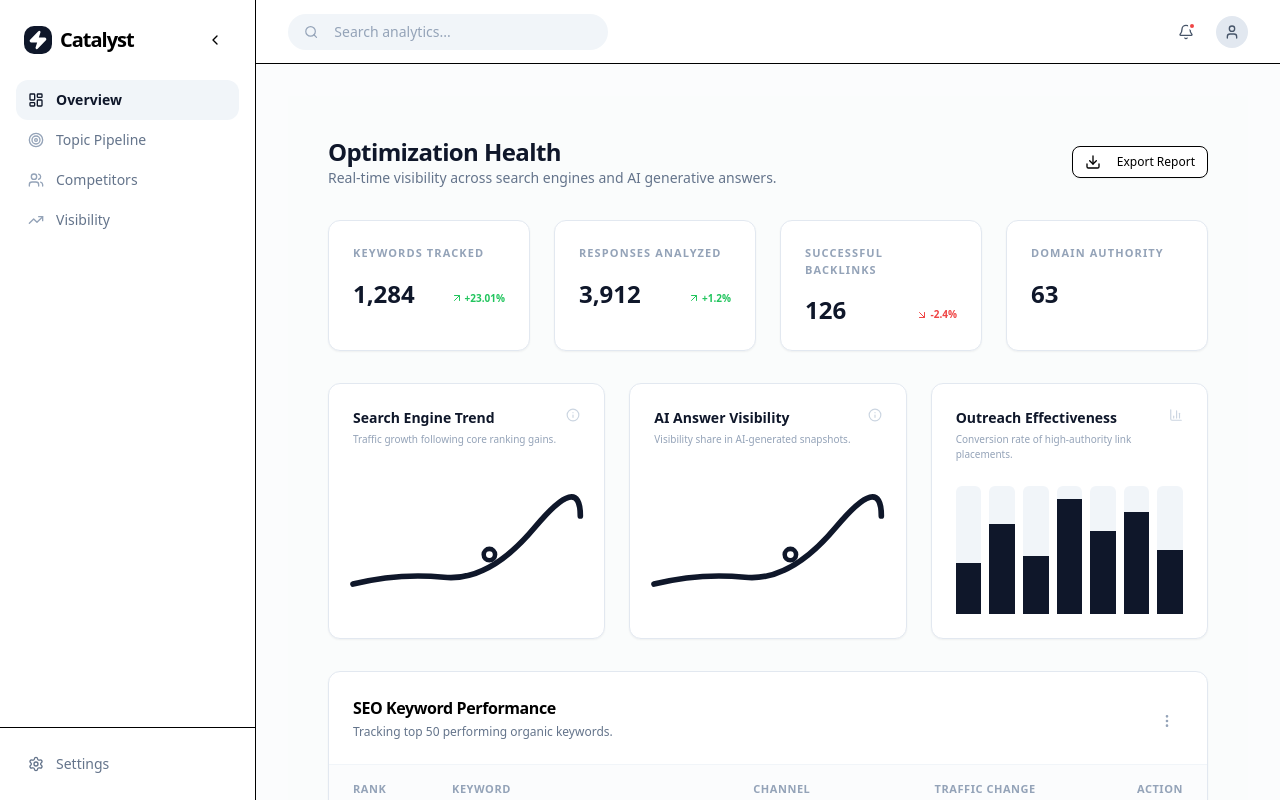
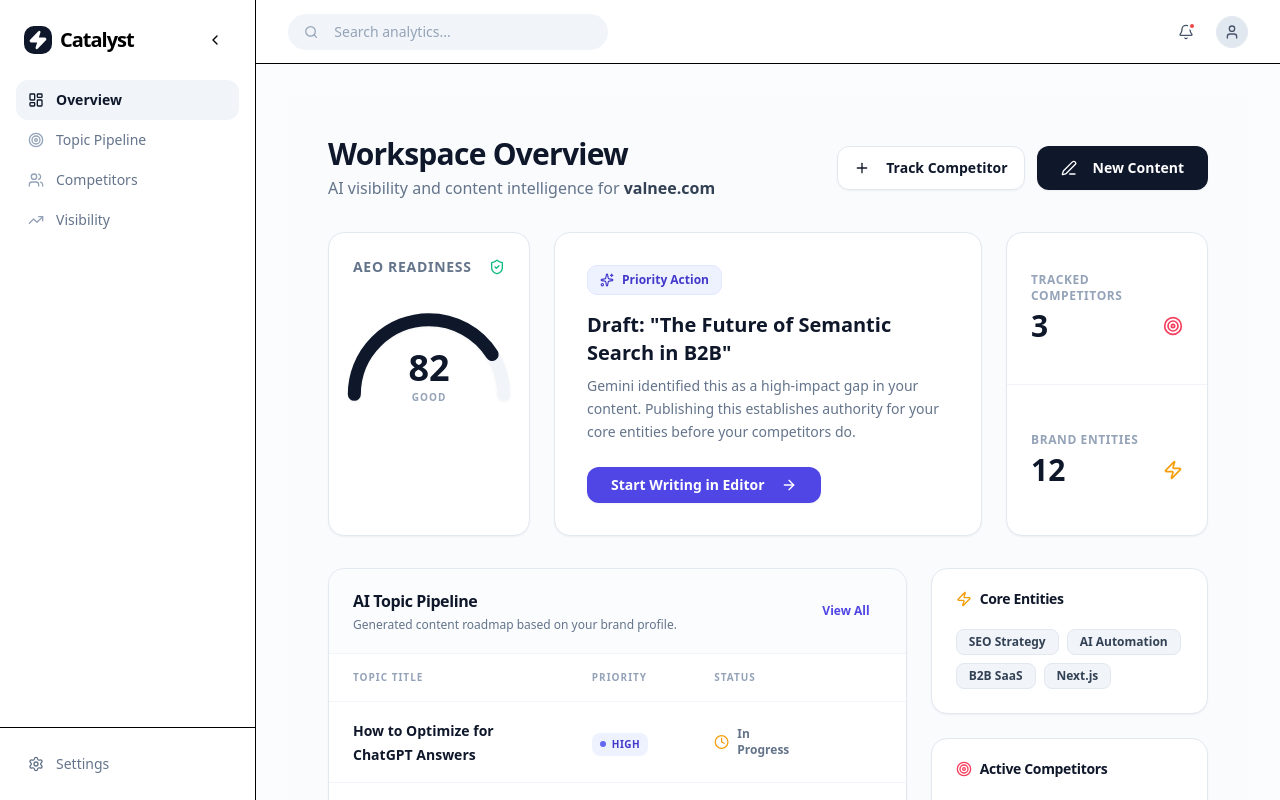
Before and after one commit to Ramanpreet05k/SEO-Catalyst, a Next.js app: page /dashboard in a window 1280 px wide. Built offline with nearby package versions, Linux system fonts and the light colour scheme.

Commit message:
onboarding complete

```diff
--- a/app/dashboard/page.tsx
+++ b/app/dashboard/page.tsx
@@ -2,190 +2,259 @@
 
 import React from "react";
 import {
-  ArrowUpRight,
-  ArrowDownRight,
-  MoreVertical,
-  Info,
-  Download,
-  Search,
+  Sparkles,
+  PenLine,
+  Target,
+  ArrowRight,
+  ShieldCheck,
   Zap,
-  BarChart3
+  CheckCircle2,
+  Clock,
+  MoreHorizontal,
+  Plus
 } from "lucide-react";
+import { Button } from "@/components/ui/button";
 import { Card, CardContent, CardHeader, CardTitle } from "@/components/ui/card";
-import { Button } from "@/components/ui/button";
-import { cn } from "@/lib/utils";
 
-// --- HELPERS & TYPES ---
+export default function ProfessionalDashboard() {
+  // Mock score for the meter (82 out of 100)
+  const aeoScore = 82;
+  // Circumference of the SVG semi-circle arc (pi * radius of 80)
+  const arcLength = 251.2;
+  const arcOffset = arcLength * (1 - aeoScore / 100);
 
-interface MetricProps {
-  label: string;
-  value: string;
-  trend?: string;
-  isUp?: boolean;
-}
+  return (
+    <div className="min-h-screen bg-slate-50/50 p-6 md:p-10 font-sans text-slate-900">
+      <div className="max-w-7xl mx-auto space-y-8">
 
-const TrendBadge = ({ trend, isUp }: { trend: string; isUp: boolean }) => (
-  <span className={cn(
-    "text-[10px] font-bold flex items-center mb-1",
-    isUp ? "text-green-500" : "text-red-500"
-  )}>
-    {isUp ? <ArrowUpRight className="w-3 h-3 mr-0.5" /> : <ArrowDownRight className="w-3 h-3 mr-0.5" />}
-    {trend}
-  </span>
-);
-
-// --- MAIN COMPONENT ---
-
-export default function AdvancedDashboard() {
-  return (
-    <div className="p-6 lg:p-10 space-y-8 animate-in fade-in duration-700 bg-slate-50/30 min-h-screen">
         {/* --- HEADER --- */}
         <header className="flex flex-col md:flex-row md:items-center justify-between gap-4">
           <div>
-          <h1 className="text-2xl font-bold tracking-tight text-slate-900">Optimization Health</h1>
-          <p className="text-sm text-slate-500">Real-time visibility across search engines and AI generative answers.</p>
+            <h1 className="text-3xl font-extrabold tracking-tight text-slate-900">
+              Workspace Overview
+            </h1>
+            <p className="text-slate-500 mt-1">
+              AI visibility and content intelligence for <span className="font-semibold text-slate-700">valnee.com</span>
+            </p>
           </div>
-        <div className="flex gap-2">
-          <Button variant="outline" size="sm" className="bg-white">
-            <Download className="w-4 h-4 mr-2" /> Export Report
+          <div className="flex gap-3">
+            <Button variant="outline" className="bg-white rounded-xl h-11 border-slate-200 font-bold shadow-sm">
+              <Plus className="w-4 h-4 mr-2" /> Track Competitor
+            </Button>
+            <Button className="bg-slate-900 hover:bg-slate-800 text-white rounded-xl h-11 px-6 font-bold shadow-sm">
+              <PenLine className="w-4 h-4 mr-2" /> New Content
             </Button>
           </div>
         </header>
 
-      {/* --- TOP STATS CARDS --- */}
-      <div className="grid grid-cols-1 sm:grid-cols-2 lg:grid-cols-4 gap-6">
-        <MetricCard label="Keywords Tracked" value="1,284" trend="+23.01%" isUp={true} />
-        <MetricCard label="Responses Analyzed" value="3,912" trend="+1.2%" isUp={true} />
-        <MetricCard label="Successful Backlinks" value="126" trend="-2.4%" isUp={false} />
-        <MetricCard label="Domain Authority" value="63" />
+        {/* --- TOP ROW: METER & ACTION --- */}
+        <div className="grid grid-cols-1 md:grid-cols-12 gap-6">
+
+          {/* 1. AEO METER GAUGE */}
+          <Card className="md:col-span-4 lg:col-span-3 border-slate-200 shadow-sm rounded-2xl bg-white">
+            <CardHeader className="pb-2">
+              <div className="flex items-center justify-between">
+                <CardTitle className="text-sm font-bold uppercase tracking-wider text-slate-500">
+                  AEO Readiness
+                </CardTitle>
+                <ShieldCheck className="w-4 h-4 text-emerald-500" />
+              </div>
+            </CardHeader>
+            <CardContent className="flex flex-col items-center pt-4">
+              {/* Custom SVG Meter */}
+              <div className="relative w-48 h-28 flex justify-center overflow-hidden">
+                <svg viewBox="0 0 200 120" className="w-full h-full drop-shadow-sm">
+                  {/* Background Track */}
+                  <path
+                    d="M 20 100 A 80 80 0 0 1 180 100"
+                    fill="none"
+                    stroke="#f1f5f9"
+                    strokeWidth="14"
+                    strokeLinecap="round"
+                  />
+                  {/* Dynamic Score Track */}
+                  <path
+                    d="M 20 100 A 80 80 0 0 1 180 100"
+                    fill="none"
+                    stroke="#0f172a"
+                    strokeWidth="14"
+                    strokeLinecap="round"
+                    strokeDasharray={arcLength}
+                    strokeDashoffset={arcOffset}
+                    className="transition-all duration-1000 ease-out"
+                  />
+                </svg>
+                {/* Score Number in Center */}
+                <div className="absolute bottom-2 flex flex-col items-center">
+                  <span className="text-4xl font-black text-slate-900 leading-none">{aeoScore}</span>
+                  <span className="text-[10px] font-bold text-slate-400 uppercase tracking-widest mt-1">Good</span>
+                </div>
+              </div>
+            </CardContent>
+          </Card>
+
+          {/* 2. NEXT BEST ACTION (Main Focus) */}
+          <Card className="md:col-span-8 lg:col-span-6 border-slate-200 shadow-sm rounded-2xl bg-white flex flex-col justify-center">
+            <CardContent className="p-8 flex flex-col justify-center h-full">
+              <div className="inline-flex items-center gap-2 px-3 py-1.5 rounded-lg bg-indigo-50 text-indigo-700 text-xs font-bold w-fit mb-4 border border-indigo-100">
+                <Sparkles className="w-3.5 h-3.5" /> Priority Action
+              </div>
+              <h2 className="text-xl font-bold text-slate-900 mb-2">
+                Draft: "The Future of Semantic Search in B2B"
+              </h2>
+              <p className="text-slate-500 text-sm leading-relaxed max-w-lg mb-6">
+                Gemini identified this as a high-impact gap in your content. Publishing this establishes authority for your core entities before your competitors do.
+              </p>
+              <Button className="w-fit bg-indigo-600 hover:bg-indigo-700 text-white rounded-xl font-bold px-6 shadow-sm">
+                Start Writing in Editor <ArrowRight className="w-4 h-4 ml-2" />
+              </Button>
+            </CardContent>
+          </Card>
+
+          {/* 3. QUICK STATS */}
+          <Card className="md:col-span-12 lg:col-span-3 border-slate-200 shadow-sm rounded-2xl bg-white flex flex-row lg:flex-col divide-x lg:divide-x-0 lg:divide-y divide-slate-100">
+             <div className="flex-1 p-6 flex flex-col justify-center">
+                <p className="text-xs font-bold uppercase tracking-wider text-slate-400 mb-1">Tracked Competitors</p>
+                <div className="flex items-center justify-between">
+                  <span className="text-3xl font-black text-slate-900">3</span>
+                  <Target className="w-5 h-5 text-rose-500" />
+                </div>
+             </div>
+             <div className="flex-1 p-6 flex flex-col justify-center">
+                <p className="text-xs font-bold uppercase tracking-wider text-slate-400 mb-1">Brand Entities</p>
+                <div className="flex items-center justify-between">
+                  <span className="text-3xl font-black text-slate-900">12</span>
+                  <Zap className="w-5 h-5 text-amber-500" />
+                </div>
+             </div>
+          </Card>
+
         </div>
 
-      {/* --- GRAPHS SECTION --- */}
+        {/* --- BOTTOM ROW: DATA TABLES --- */}
         <div className="grid grid-cols-1 lg:grid-cols-3 gap-6">
-        <ChartCard title="Search Engine Trend" sub="Traffic growth following core ranking gains." />
-        <ChartCard title="AI Answer Visibility" sub="Visibility share in AI-generated snapshots." />
-        <BarChartCard title="Outreach Effectiveness" sub="Conversion rate of high-authority link placements." />
+
+          {/* TOPIC PIPELINE (Takes up 2/3 of space) */}
+          <Card className="lg:col-span-2 border-slate-200 shadow-sm rounded-2xl bg-white overflow-hidden">
+            <CardHeader className="border-b border-slate-100 bg-slate-50/50 py-5">
+              <div className="flex items-center justify-between">
+                <div>
+                  <CardTitle className="text-base font-bold text-slate-900">AI Topic Pipeline</CardTitle>
+                  <p className="text-xs text-slate-500 mt-1">Generated content roadmap based on your brand profile.</p>
                 </div>
-
-      {/* --- SEO PERFORMANCE TABLE --- */}
-      <Card className="border border-slate-200 shadow-sm rounded-xl overflow-hidden bg-white">
-        <CardHeader className="flex flex-row items-center justify-between border-b border-slate-100 p-6">
-          <div className="space-y-1">
-            <CardTitle className="text-base font-bold">SEO Keyword Performance</CardTitle>
-            <p className="text-xs text-slate-500">Tracking top 50 performing organic keywords.</p>
+                <Button variant="ghost" size="sm" className="text-indigo-600 font-bold">View All</Button>
               </div>
-          <Button variant="ghost" size="icon" className="h-8 w-8 text-slate-400 hover:text-slate-900">
-            <MoreVertical className="w-4 h-4" />
-          </Button>
             </CardHeader>
             <CardContent className="p-0">
-          <div className="overflow-x-auto">
               <table className="w-full text-left">
-              <thead className="bg-slate-50/50 text-[11px] font-bold text-slate-400 uppercase tracking-wider">
+                <thead className="bg-white text-[10px] font-bold uppercase tracking-widest text-slate-400 border-b border-slate-100">
                   <tr>
-                  <th className="px-6 py-4">Rank</th>
-                  <th className="px-6 py-4">Keyword</th>
-                  <th className="px-6 py-4">Channel</th>
-                  <th className="px-6 py-4">Traffic Change</th>
-                  <th className="px-6 py-4 text-right">Action</th>
+                    <th className="px-6 py-4">Topic Title</th>
+                    <th className="px-6 py-4">Priority</th>
+                    <th className="px-6 py-4">Status</th>
+                    <th className="px-6 py-4"></th>
                   </tr>
                 </thead>
                 <tbody className="divide-y divide-slate-100">
-                <KeywordRow rank="#1" keyword="AI Automation Strategy" channel="Social" traffic="+23.01%" isUp={true} />
-                <KeywordRow rank="#2" keyword="Next.js SEO Framework" channel="Organic Search" traffic="+12.45%" isUp={true} />
-                <KeywordRow rank="#3" keyword="Answer Engine Optimization" channel="AI Snapshot" traffic="-5.21%" isUp={false} />
+                  <TopicRow title="How to Optimize for ChatGPT Answers" priority="High" status="In Progress" />
+                  <TopicRow title="Next.js SEO Best Practices for 2026" priority="High" status="To Do" />
+                  <TopicRow title="Understanding LLM Context Windows" priority="Medium" status="Published" />
+                  <TopicRow title="AEO vs Traditional SEO" priority="Low" status="To Do" />
                 </tbody>
               </table>
+            </CardContent>
+          </Card>
+
+          {/* SIDE PANEL: ENTITIES & COMPETITORS */}
+          <div className="space-y-6">
+
+            {/* Semantic Entities */}
+            <Card className="border-slate-200 shadow-sm rounded-2xl bg-white">
+              <CardHeader className="py-5">
+                <CardTitle className="text-sm font-bold text-slate-900 flex items-center gap-2">
+                  <Zap className="w-4 h-4 text-amber-500" /> Core Entities
+                </CardTitle>
+              </CardHeader>
+              <CardContent>
+                <div className="flex flex-wrap gap-2">
+                  <span className="px-3 py-1 bg-slate-100 text-slate-700 text-xs font-bold rounded-md border border-slate-200">SEO Strategy</span>
+                  <span className="px-3 py-1 bg-slate-100 text-slate-700 text-xs font-bold rounded-md border border-slate-200">AI Automation</span>
+                  <span className="px-3 py-1 bg-slate-100 text-slate-700 text-xs font-bold rounded-md border border-slate-200">B2B SaaS</span>
+                  <span className="px-3 py-1 bg-slate-100 text-slate-700 text-xs font-bold rounded-md border border-slate-200">Next.js</span>
                 </div>
               </CardContent>
             </Card>
+
+            {/* Competitors List */}
+            <Card className="border-slate-200 shadow-sm rounded-2xl bg-white">
+              <CardHeader className="py-5">
+                <CardTitle className="text-sm font-bold text-slate-900 flex items-center gap-2">
+                  <Target className="w-4 h-4 text-rose-500" /> Active Competitors
+                </CardTitle>
+              </CardHeader>
+              <CardContent className="space-y-4">
+                <CompetitorRow name="Linear" domain="linear.app" />
+                <CompetitorRow name="ClickUp" domain="clickup.com" />
+                <CompetitorRow name="Netlify" domain="netlify.com" />
+              </CardContent>
+            </Card>
+
+          </div>
+        </div>
+
+      </div>
     </div>
   );
 }
 
-// --- SUB-COMPONENTS ---
+// --- HELPER COMPONENTS ---
 
-function MetricCard({ label, value, trend, isUp = true }: MetricProps) {
+function TopicRow({ title, status, priority }: any) {
+  const isHigh = priority === "High";
+  const isPublished = status === "Published";
+  const isInProgress = status === "In Progress";
+
   return (
-    <Card className="border border-slate-200 shadow-sm rounded-xl bg-white hover:border-slate-300 transition-all">
-      <CardContent className="p-6">
-        <p className="text-[11px] font-bold text-slate-400 uppercase tracking-widest mb-4">{label}</p>
-        <div className="flex items-end justify-between">
-          <h3 className="text-2xl font-bold text-slate-900">{value}</h3>
-          {trend && <TrendBadge trend={trend} isUp={isUp} />}
-        </div>
-      </CardContent>
-    </Card>
-  );
-}
-
-function ChartCard({ title, sub }: { title: string; sub: string }) {
-  return (
-    <Card className="border border-slate-200 shadow-sm rounded-xl bg-white p-6 h-64 flex flex-col">
-      <div className="flex justify-between items-start mb-1">
-        <h4 className="text-sm font-bold text-slate-900">{title}</h4>
-        <Info className="w-3.5 h-3.5 text-slate-300 hover:text-slate-500 cursor-help" />
-      </div>
-      <p className="text-[10px] text-slate-400 mb-auto">{sub}</p>
-      <div className="w-full h-32 flex items-end">
-        <svg viewBox="0 0 100 40" className="w-full h-full text-slate-900 overflow-visible">
-          <path
-            d="M0,35 Q20,30 40,32 T80,10 T100,5"
-            fill="none"
-            stroke="currentColor"
-            strokeWidth="2.5"
-            strokeLinecap="round"
-          />
-          <circle cx="60" cy="22" r="2.5" fill="white" stroke="currentColor" strokeWidth="2" />
-        </svg>
-      </div>
-    </Card>
-  );
-}
-
-function BarChartCard({ title, sub }: { title: string; sub: string }) {
-  return (
-    <Card className="border border-slate-200 shadow-sm rounded-xl bg-white p-6 h-64 flex flex-col">
-      <div className="flex justify-between items-start mb-1">
-        <h4 className="text-sm font-bold text-slate-900">{title}</h4>
-        <BarChart3 className="w-3.5 h-3.5 text-slate-300" />
-      </div>
-      <p className="text-[10px] text-slate-400 mb-auto">{sub}</p>
-      <div className="flex items-end justify-between h-32 gap-2 mt-4">
-        {[40, 70, 45, 90, 65, 80, 50].map((h, i) => (
-          <div key={i} className="bg-slate-100 w-full rounded-t-sm relative overflow-hidden h-full">
-            <div
-              className="absolute bottom-0 bg-slate-900 w-full transition-all duration-700 ease-in-out"
-              style={{ height: `${h}%` }}
-            />
-          </div>
-        ))}
-      </div>
-    </Card>
-  );
-}
-
-
-function KeywordRow({ rank, keyword, channel, traffic, isUp }: any) {
-  return (
-    <tr className="group hover:bg-slate-50/80 transition-colors">
-      <td className="px-6 py-5 text-xs font-semibold text-slate-400">{rank}</td>
-      <td className="px-6 py-5">
-        <span className="text-sm font-semibold text-slate-900">{keyword}</span>
+    <tr className="group hover:bg-slate-50 transition-colors cursor-pointer">
+      <td className="px-6 py-4">
+        <span className="text-sm font-bold text-slate-900">{title}</span>
       </td>
-      <td className="px-6 py-5">
-        <span className="text-[10px] bg-slate-100 text-slate-600 px-2 py-1 rounded-md font-bold uppercase tracking-tight">
-          {channel}
+      <td className="px-6 py-4">
+        <span className={`inline-flex items-center gap-1.5 px-2 py-1 rounded-md text-[10px] font-bold uppercase tracking-wider ${isHigh ? 'bg-indigo-50 text-indigo-700' : 'bg-slate-100 text-slate-600'}`}>
+          <div className={`w-1.5 h-1.5 rounded-full ${isHigh ? 'bg-indigo-500' : 'bg-slate-400'}`} />
+          {priority}
         </span>
       </td>
-      <td className="px-6 py-5">
-        <TrendBadge trend={traffic} isUp={isUp} />
+      <td className="px-6 py-4">
+        <div className="flex items-center gap-2 text-xs font-bold text-slate-500">
+          {isPublished ? <CheckCircle2 className="w-4 h-4 text-emerald-500" /> :
+           isInProgress ? <Clock className="w-4 h-4 text-amber-500" /> :
+           <div className="w-4 h-4 rounded-full border-2 border-slate-300" />}
+          {status}
+        </div>
       </td>
-      <td className="px-6 py-5 text-right">
-        <button className="text-slate-300 hover:text-slate-900 transition-colors p-1">
-          <MoreVertical className="w-4 h-4" />
-        </button>
+      <td className="px-6 py-4 text-right">
+        <Button variant="ghost" size="icon" className="h-8 w-8 text-slate-400 opacity-0 group-hover:opacity-100 transition-opacity">
+          <MoreHorizontal className="w-4 h-4" />
+        </Button>
       </td>
     </tr>
   );
 }
+
+function CompetitorRow({ name, domain }: { name: string, domain: string }) {
+  return (
+    <div className="flex items-center justify-between group">
+      <div className="flex items-center gap-3">
+        <div className="w-8 h-8 rounded-lg bg-slate-100 flex items-center justify-center text-xs font-bold text-slate-600 border border-slate-200">
+          {name.charAt(0)}
+        </div>
+        <div>
+          <p className="text-sm font-bold text-slate-900 leading-none">{name}</p>
+          <p className="text-[10px] text-slate-500 mt-1">{domain}</p>
+        </div>
+      </div>
+      <ArrowRight className="w-4 h-4 text-slate-300 group-hover:text-slate-900 transition-colors" />
+    </div>
+  );
+}
```
Lines whose indentation alone changed are shown as unchanged.
